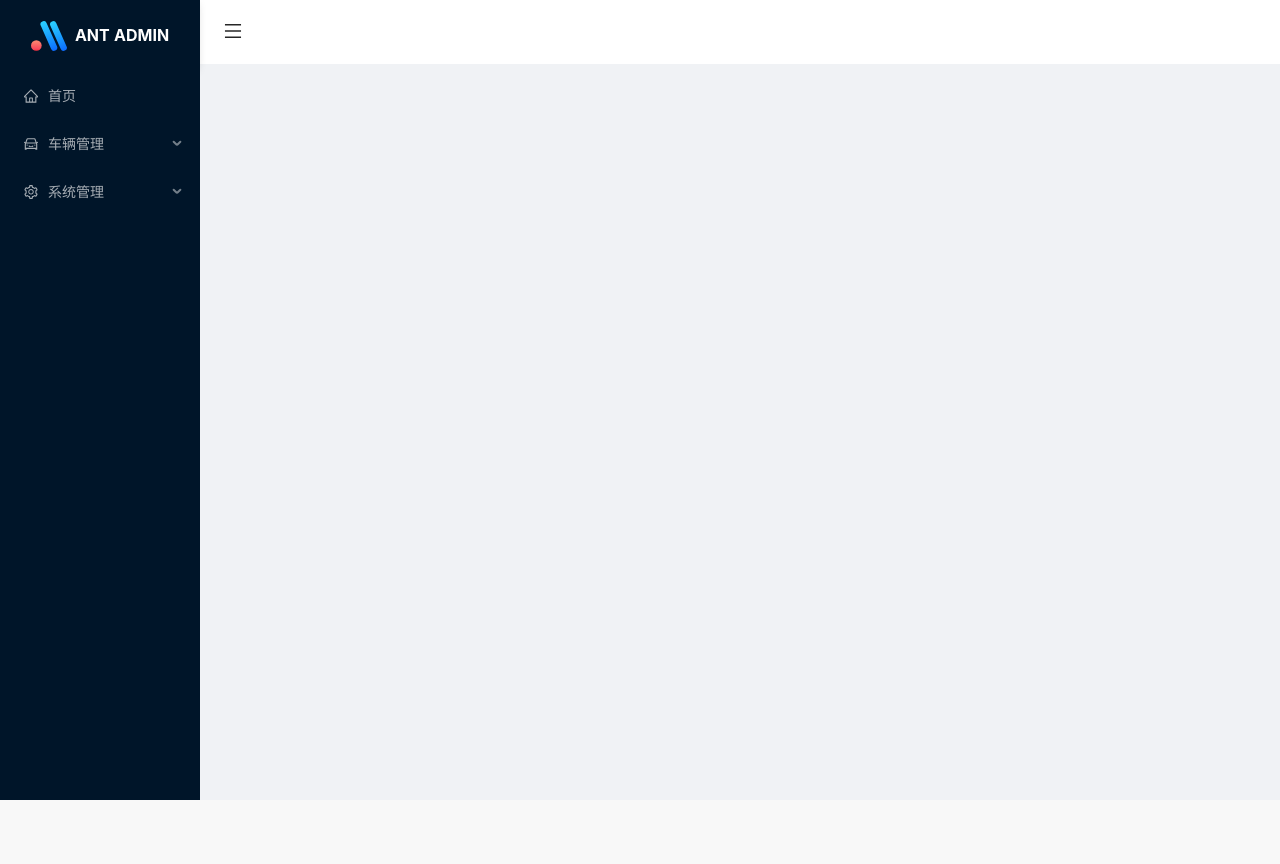
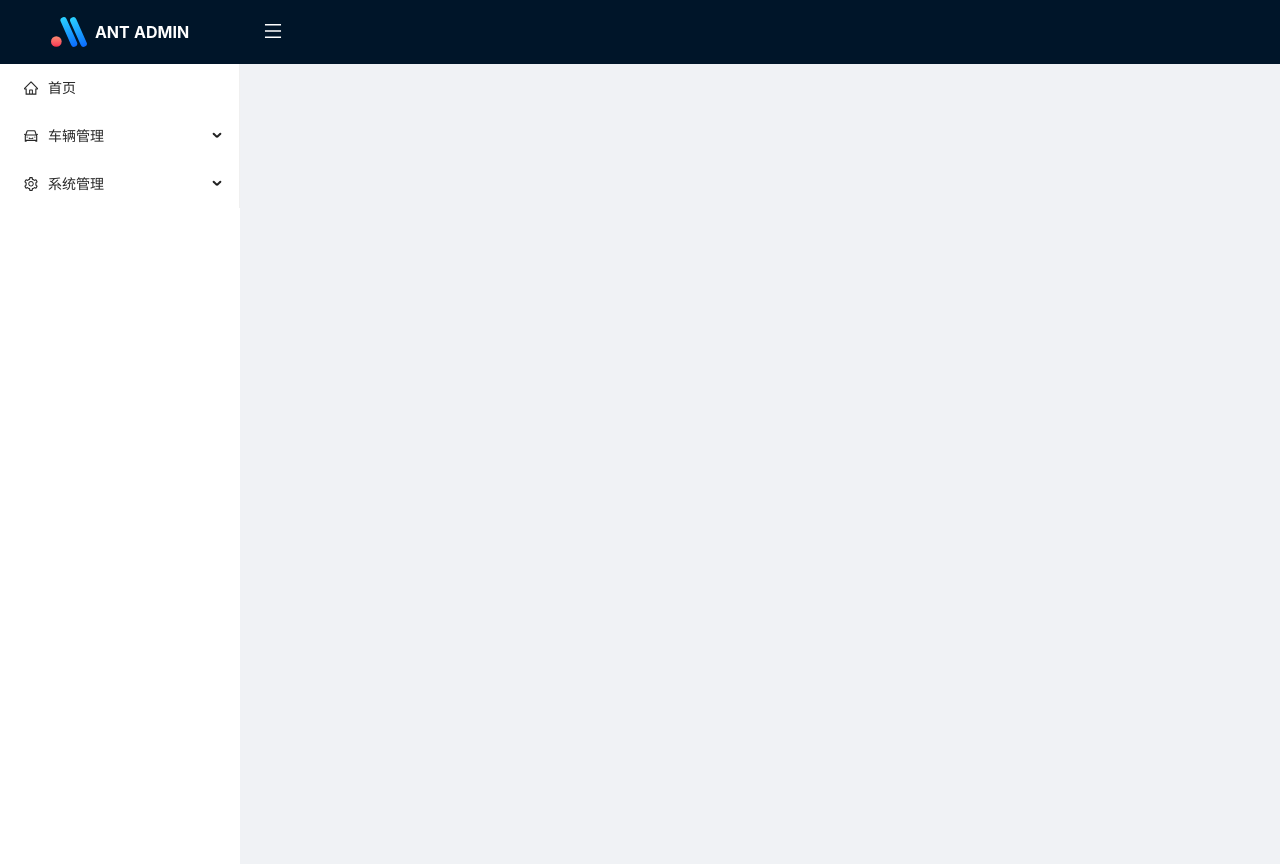
Before and after one commit to diyiliu/antd-admin, a React (Create React App) app: page / in a window 1280 px wide. Before the commit the page ends 800 px from the top, so only its background shows below. Built offline with nearby package versions, Linux system fonts and the light colour scheme.

Commit message:
set selected menu

```diff
--- a/src/App.js
+++ b/src/App.js
@@ -4,15 +4,15 @@ import "./App.scss";
 
 import { BrowserRouter as Router, Route, Switch } from "react-router-dom";
 
-import MainLayout from "./layouts/MainLayout";
 import Login from "./pages/login/Login";
+import MainContainer from "./components/container/MainContainer";
 
 const App = () => {
   return (
     <Router>
       <Switch>
         <Route exact path="/login" component={Login} />
-        <MainLayout />
+        <MainContainer />
       </Switch>
     </Router>
   );
--- a/src/App.scss
+++ b/src/App.scss
@@ -4,31 +4,26 @@ body {
   background-color: #f8f8f8;
 }
 
-.trigger {
-  font-size: 18px;
-  line-height: 64px;
-  padding: 0 24px;
-  cursor: pointer;
-  transition: color 0.3s;
+
+.header {
+  position: relative;
+  display: flex;
+  padding: 0;
+
+  .logo {
+    position: relative;
+    height: 100%;
+    width: 240px;
+
+    &.condensed {
+      width: 80px;
     }
 
-.trigger:hover {
-  color: #1890ff;
-}
-
-.brand {
-  z-index: 1;
-  height: 72px;
+    a {
       display: flex;
+      height: 100%;
+      justify-content: center;
       align-items: center;
-  justify-content: center;
-  padding: 0 24px;
-  box-shadow: 0 1px 9px -3px rgba(0, 0, 0, 0.2);
-
-  .logo {
-    display: flex;
-    align-items: center;
-    justify-content: center;
 
       img {
         width: 36px;
@@ -44,12 +39,17 @@ body {
         color: #fff;
         white-space: nowrap;
         margin-bottom: 0;
-
-      :local {
-        animation: fadeRightIn 300ms ease-in-out;
-        animation-fill-mode: both;
       }
     }
+  }
+
+  .trigger {
+    font-size: 18px;
+    line-height: 64px;
+    padding: 0 24px;
+    cursor: pointer;
+    transition: color 0.3s;
+    color: #fff;
   }
 }
 
--- /dev/null
+++ b/src/components/container/MainContainer.js
@@ -0,0 +1,9 @@
+import React from "react";
+import { withMainConsumer } from "../../useContext";
+import MainLayout from "../../layouts/MainLayout";
+
+const MainContainer = ({ context }) => {
+  return <MainLayout />;
+};
+
+export default withMainConsumer(MainContainer);
--- a/src/index.js
+++ b/src/index.js
@@ -2,4 +2,11 @@ import React from "react";
 import ReactDOM from "react-dom";
 import App from "./App";
 
-ReactDOM.render(<App />, document.getElementById("root"));
+import { MainProvider } from "./useContext";
+
+ReactDOM.render(
+  <MainProvider>
+    <App />
+  </MainProvider>,
+  document.getElementById("root")
+);
--- a/src/layouts/MainLayout.js
+++ b/src/layouts/MainLayout.js
@@ -1,10 +1,10 @@
-import React, { useState } from "react";
+import React, { useState, useEffect, useContext } from "react";
 import { Layout, Menu } from "antd";
-import { Route, Link } from "react-router-dom";
+import { Route, Link, useLocation } from "react-router-dom";
 import Iconant from "../components/Iconant";
+import { MainContext } from "../useContext";
 
 import routes from "../assets/routes";
-import menus from "../assets/menus";
 import config from "../utils/config";
 
 const { SubMenu } = Menu;
@@ -12,6 +12,32 @@ const { Header, Sider, Content } = Layout;
 
 const MainLayout = () => {
   const [collapsed, setCollapsed] = useState(false);
+  const [selecteds, setSelecteds] = useState([]);
+  const [opens, setOpens] = useState([]);
+
+  const context = useContext(MainContext);
+  const { menus, getMenu } = context;
+
+  const location = useLocation();
+  useEffect(() => {
+    const { pathname } = location;
+    const menu = getMenu(pathname);
+    const { name, url, children } = menu;
+    if (pathname === url) {
+      setSelecteds([name]);
+    }
+
+    if (children) {
+      setOpens([name]);
+      const child = children.find((c) => pathname === c.url) || children[0];
+      setSelecteds([child.name]);
+    }
+    // eslint-disable-next-line react-hooks/exhaustive-deps
+  }, [location]);
+
+  const openHandle = (openKeys) => {
+    setOpens(openKeys);
+  };
 
   const toggle = () => {
     setCollapsed(!collapsed);
@@ -48,41 +74,51 @@ const MainLayout = () => {
 
   return (
     <Layout>
-      <Sider trigger={null} collapsible collapsed={collapsed}>
-        <div className="brand">
-          <div className="logo">
+      <Header className="header">
+        <div className={`logo${collapsed ? " condensed" : ""}`}>
+          <Link to="/">
             <img alt="logo" src={config.logoPath} />
             {!collapsed && <h1>{config.siteName}</h1>}
-          </div>
+          </Link>
         </div>
 
+        <span className="trigger" onClick={toggle}>
+          <Iconant type="MenuOutlined" />
+        </span>
+      </Header>
+      <Layout className="site-layout">
+        <Sider
+          width={240}
+          className="site-layout-background"
+          trigger={null}
+          collapsible
+          collapsed={collapsed}
+        >
           <Menu
-          theme="dark"
+            theme="light"
             mode="inline"
-          // defaultSelectedKeys={["1"]}
-          // defaultOpenKeys={["sub1"]}
+            selectedKeys={selecteds}
+            openKeys={opens}
+            onOpenChange={openHandle}
           >
             {menus.map((menu) => {
               return menuItem(menu);
             })}
           </Menu>
         </Sider>
-      <Layout className="site-layout">
-        <Header className="site-layout-background" style={{ padding: 0 }}>
-          <span className="trigger" onClick={toggle}>
-            <Iconant type="MenuOutlined" />
-          </span>
-        </Header>
+
+        <Layout>
           <Content className="content">
             <React.Suspense fallback={<div>ABC</div>}>
               {routes.map((route, index) => {
-              return route.component ? (
+                const { name, path, exact, component } = route;
+                return component ? (
                   <Route
                     key={index}
-                  exact={route.exact}
-                  path={route.path}
-                  name={route.name}
-                  component={route.component}
+                    exact={exact}
+                    path={path}
+                    name={name}
+                    component={component}
                   />
                 ) : null;
               })}
@@ -90,6 +126,7 @@ const MainLayout = () => {
           </Content>
         </Layout>
       </Layout>
+    </Layout>
   );
 };
 
--- /dev/null
+++ b/src/useContext.js
@@ -0,0 +1,39 @@
+import React, { useState, useEffect } from "react";
+import menuList from "./assets/menus";
+
+const MainContext = React.createContext({});
+const MainProvider = (props) => {
+  const [menus, setMenus] = useState([]);
+
+  useEffect(() => {
+    setMenus(menuList);
+  }, []);
+
+  const getMenu = (path) => {
+    const mList = menus.length ? menus : menuList;
+    const menu = mList.find((m) => m.url === path || path.startsWith(m.url));
+
+    return menu || mList[0];
+  };
+
+  return (
+    <MainContext.Provider value={{ menus: menus, getMenu: getMenu }}>
+      {props.children}
+    </MainContext.Provider>
+  );
+};
+
+const MainConsumer = MainContext.Consumer;
+export const withMainConsumer = (Comment) => {
+  return (props) => {
+    return (
+      <MainConsumer>
+        {(value) => {
+          return <Comment {...props} context={value} />;
+        }}
+      </MainConsumer>
+    );
+  };
+};
+
+export { MainProvider, MainContext };
```
Lines whose indentation alone changed are shown as unchanged.
